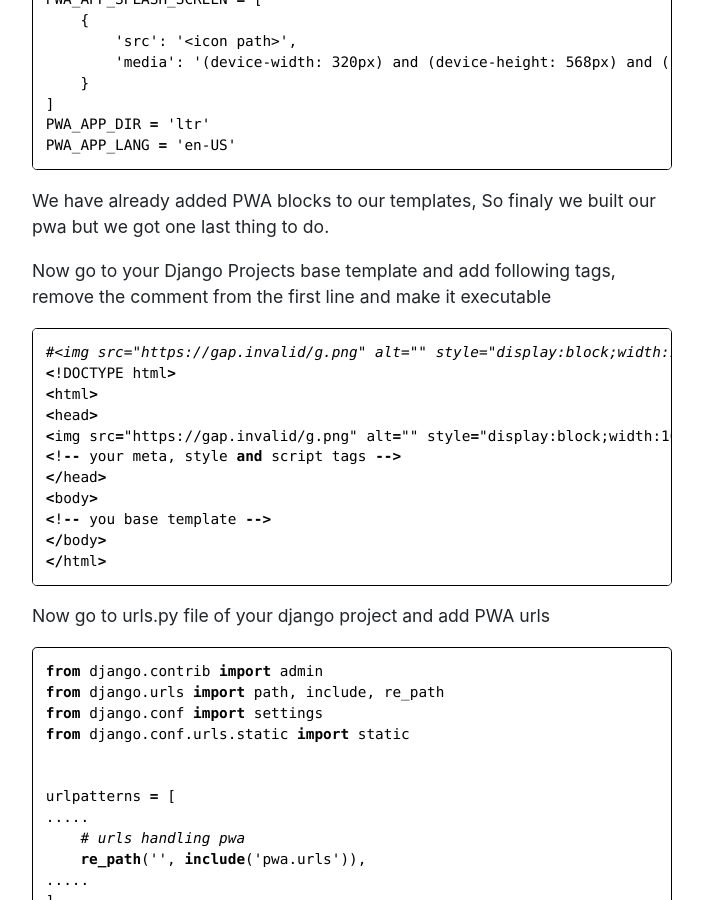
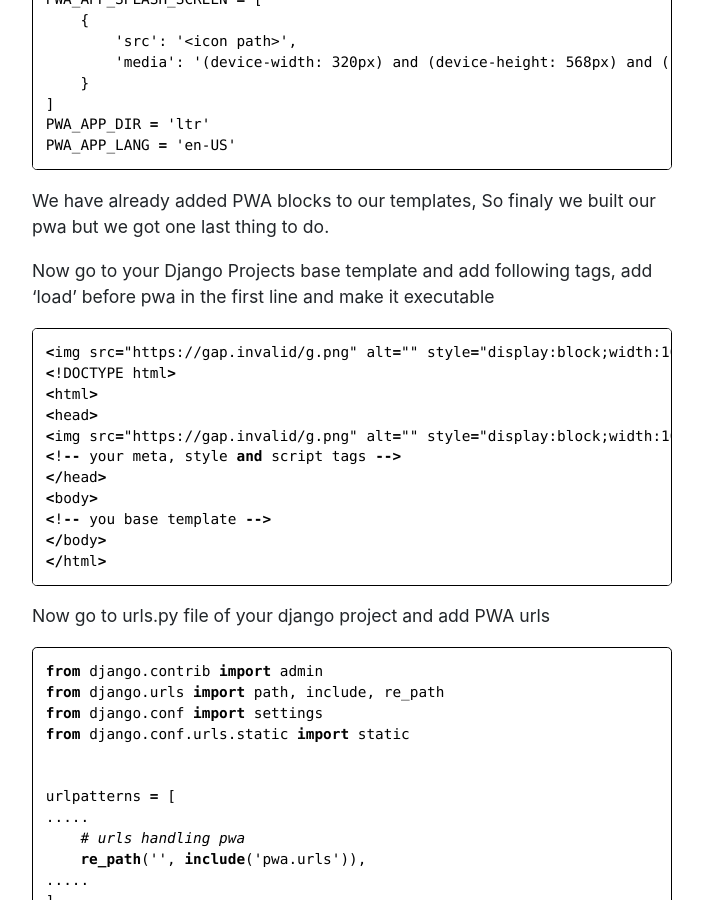
Before and after one commit to kushwanth/blogiee, a Jekyll site: the page built from _posts/2020-10-30-django-project-pwa.md, in a window 1280 px wide and 900 px high, scrolled down 1733 px. Shown: the whole window, without its empty margins (288-991 px from the left). Built offline with Jekyll 4.4.1, drawn with Linux system fonts in a browser that asks for light colours.

Commit message:
added posts oct 2020 removed load syntax from django pwa 2nd try

````diff
--- a/_posts/2020-10-30-django-project-pwa.md
+++ b/_posts/2020-10-30-django-project-pwa.md
@@ -59,10 +59,10 @@ PWA_APP_LANG = 'en-US'
 
 We have already added PWA blocks to our templates, So finaly we built our pwa but we got one last thing to do.
 
-Now go to your Django Projects base template and add following tags, remove the comment from the first line and make it executable
+Now go to your Django Projects base template and add following tags, add 'load' before pwa in the first line and make it executable
 
 ```python
-#{% load pwa %}
+{% pwa %}
 <!DOCTYPE html>
 <html>
 <head>
````
